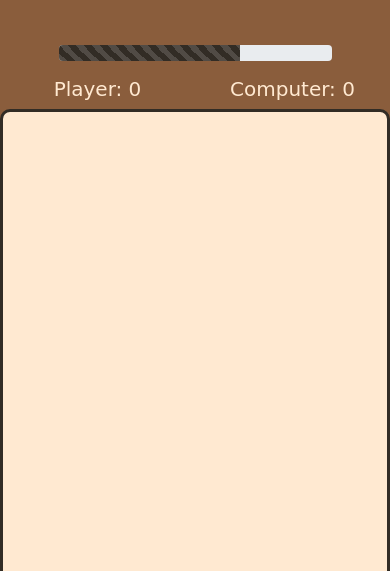
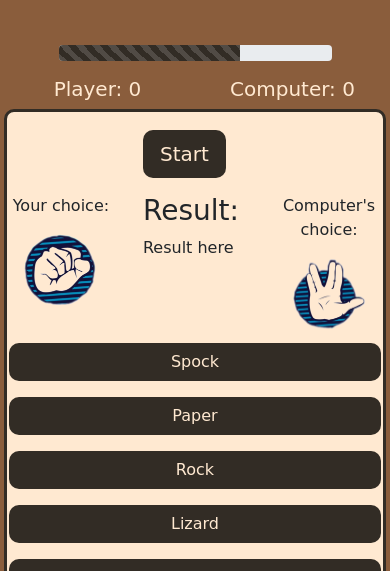
Before and after one commit to Code-Institute-Submissions/Coffee-Compass, a plain HTML site: page rockpaperscissors.html in a window 390 px wide. Shown: the part 273-844 px from the top of the page. Drawn offline with nearby package versions, Linux system fonts and the light colour scheme; a web font is replaced by a local one.

Commit message:
Added images, built out UI of rock paper scissors game so that it is responsive on mobile and also on desktop

```diff
--- a/assets/css/main.css
+++ b/assets/css/main.css
@@ -52,7 +52,6 @@ nav i {
 	color:#FFE9D1;
     background-color: #322C25;
 	border-radius:10px;
-    /* margin-top: 3rem; */
     margin-bottom:1rem;
 
 }
--- a/assets/css/rockpaperscissors.css
+++ b/assets/css/rockpaperscissors.css
@@ -1,29 +1,60 @@
 #game-play-div {
-    height:80vh;
-    width:100vw;
+    height: 80vh;
+    width: 98vw;
+    margin-left: 1vw;
     border: 3px solid #322C25;
     border-radius: 10px;
     background-color: #FFE9D1;
     margin-bottom: 10px;
+    padding: 2px;
 }
 
 .score-div {
-    margin-top:1rem;
-/*Referenced this code from a tutorial I did with Travery Media*/
+    margin-top: 1rem;
+    /*Referenced this code from a tutorial I did with Travery Media*/
     display: grid;
     grid-template-columns: repeat(2, 1fr);
 }
 
 .score-text {
-    color:#FFE9D1;;
+    color: #FFE9D1;
+    ;
 }
 
-@media only screen and (min-width: 1000px) {
-#game-play-div {
-    height:80vh;
-    width:80vw;
-    margin-right:10vw;
-    margin-left:10vw;
+.start-btn {
+    margin-top: 1rem;
+    width: 50%;
+
 
 }
+
+.choices-img {
+    height: 75px;
+    width: 75px;
+    margin: 10px;
+    display: block;
+    margin-left: auto;
+    margin-right: auto;
+
 }
+
+
+
+@media only screen and (min-width: 1000px) {
+    #game-play-div {
+        height: 80vh;
+        width: 80vw;
+        margin-right: 10vw;
+        margin-left: 10vw;
+    }
+
+    .start-btn {
+        margin-left: 10%;
+        margin-right: auto;
+    }
+
+   .result-text {
+        padding-left: 33%;
+    }
+
+}
--- a/rockpaperscissors.html
+++ b/rockpaperscissors.html
@@ -28,7 +28,7 @@
   <header>
 
     <nav class="navbar navbar-dark bg-nav navbar-expand-xxl">
-			<a class="navbar-brand" href="index.html"><i class="fas fa-compass" ></i> The Coffee Compass</a>
+      <a class="navbar-brand" href="index.html"><i class="fas fa-compass"></i> The Coffee Compass</a>
       <!--bootstrap hamburger mobile button from Bootstrap Libraries-->
       <button class="navbar-toggler ml-auto" type="button" data-toggle="collapse" data-target="#navbarNavDropdown"
         aria-controls="navbarNavDropdown" aria-expanded="false" aria-label="Toggle Navigation">
@@ -59,7 +59,7 @@
   <!--Page Content-->
   <section class="section-title text-center container-fluid">
     <div class="page-title">
-        <h1>Spock,Paper, Rock, Lizard and Scissors</h1>
+      <h1>Spock, Paper, Rock, Lizard and Scissors</h1>
       <hr class="hr-heading">
     </div>
   </section>
@@ -67,7 +67,8 @@
     <!--Progress Bar from bootstrap libraries-->
 
     <div class="progress">
-        <div class="progress-bar progress-bar-striped progress-bar-animated" role="progressbar" aria-valuenow="66.6" aria-valuemin="0" aria-valuemax="100" style="width: 66.6%"></div>
+      <div class="progress-bar progress-bar-striped progress-bar-animated" role="progressbar" aria-valuenow="66.6"
+        aria-valuemin="0" aria-valuemax="100" style="width: 66.6%"></div>
     </div>
   </section>
   <div id="rockpaperscissorsgame">
@@ -82,7 +83,49 @@
       </div>
     </div>
     <div id="game-play-div">
+      <div class="row">
+        <div class="col col-sm-4"></div>
+        <div class="col col-sm-4 start-btn">
+          <a href="#" class="btn btn-next btn-lg">Start</a>
+        </div>
+        <div class="col col-sm-4"></div>
+      </div>
+      <div class="result-div">
+        <div class="row">
+          <div class="col col-sm-4">
+            <p class="text-center">Your choice:</p>
+            <img  class="choices-img" src="assets/img/rock.png" alt="your result">
+          </div>
+          <div id="result" class="col col-sm-4">
+            <h3 class="result-text">Result:</h3>
+            <p class="result-text">Result here</p>
+          </div>
+          <div class="col col-sm-4">
+            <p class="text-center">Computer's choice:</p>
+            <img class="choices-img" src="assets/img/spock.png" alt="computer result">
+          </div>
+        </div>
+      </div>
+      <div class="options-div">
+        <div class="row">
+            <div class="col-sm-12">
+                <a class="btn btn-next btn-block btn-choice" id="spock" href="#">Spock</a>
+            </div>
+            <div class="col-sm-12">
+                <a class="btn btn-next btn-block btn-choice" id="paper" href="#">Paper</a>
+            </div>
+            <div class="col-sm-12">
+                <a class="btn btn-next btn-block btn-choice" id="Rock" href="#">Rock</a>
+            </div>
+            <div class="col-sm-12">
+                <a class="btn btn-next btn-block btn-choice" id="lizard" href="#">Lizard</a>
+            </div>
+            <div class="col-sm-12">
+                <a class="btn btn-next btn-block btn-choice" id="scissors" href="#">Scissors</a>
+            </div>
 
+        </div>
+      </div>
     </div>
   </div>
   <section class="section-body">
```
Also changed, not shown: assets/img/lizard.png (added), assets/img/paper.png (added), assets/img/rock.png (added), assets/img/scissors.png (added), assets/img/spock.png (added), 1 other file. Lines whose indentation alone changed are shown as unchanged.
